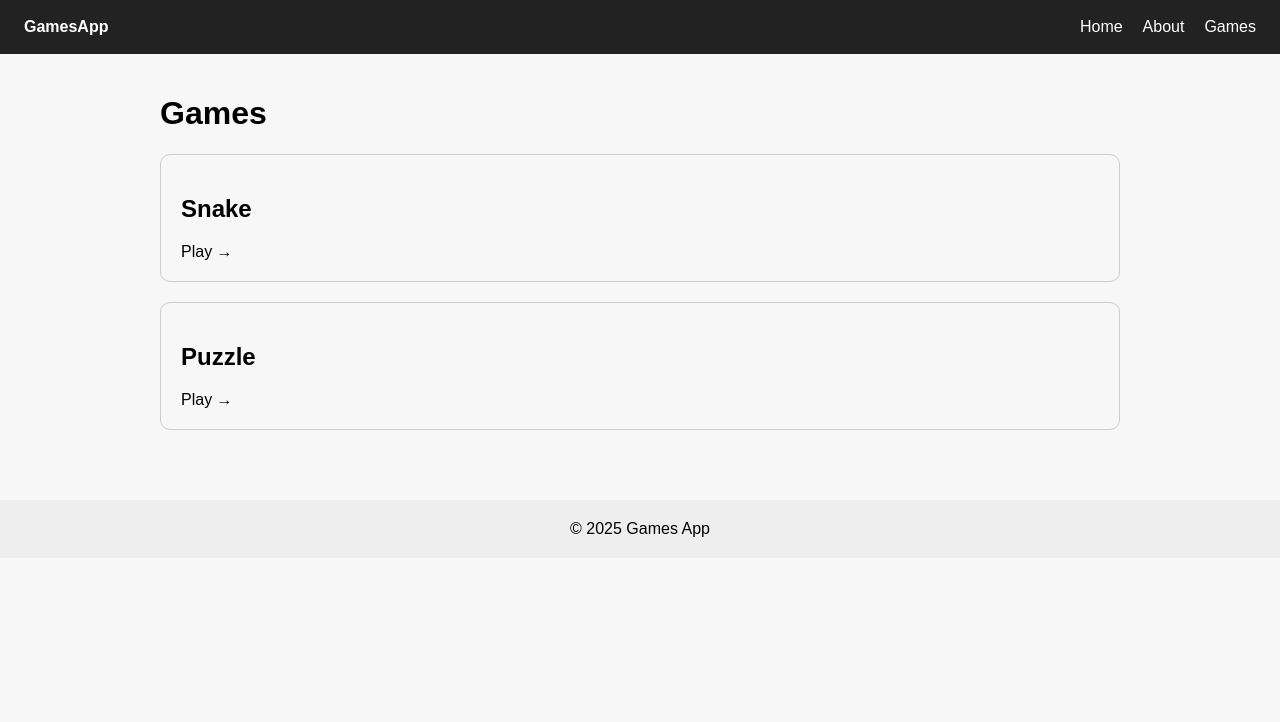
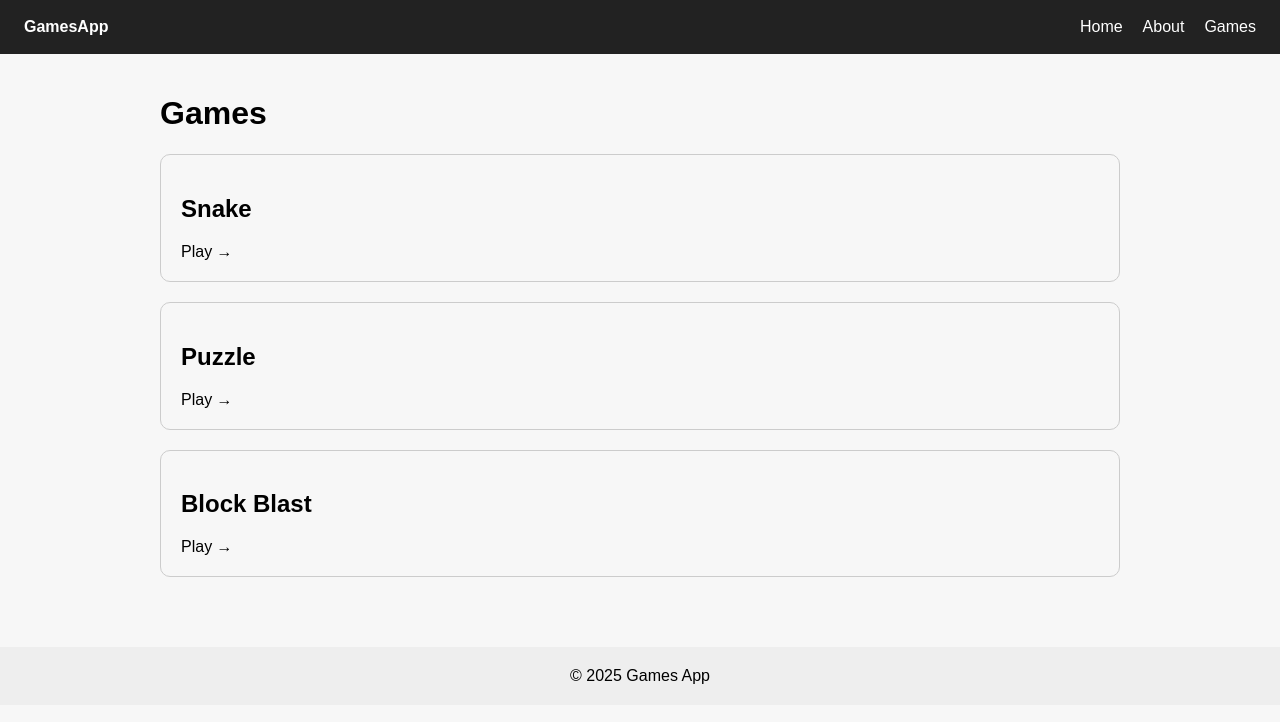
Before and after one commit to dalaiochir/mini_games, a Next.js app: page /games in a window 1280 px wide. Shown: the top 722 px of the page. Built offline with nearby package versions, Linux system fonts and the light colour scheme.

Commit message:
update blackblast game

```diff
--- a/app/games/page.js
+++ b/app/games/page.js
@@ -6,6 +6,7 @@ export default function Games() {
       <h1>Games</h1>
       <GameCard title="Snake" link="/games/snake" />
       <GameCard title="Puzzle" link="/games/puzzle" />
+      <GameCard title="Block Blast" link="/games/blockblast" />
     </div>
   );
 }
```
